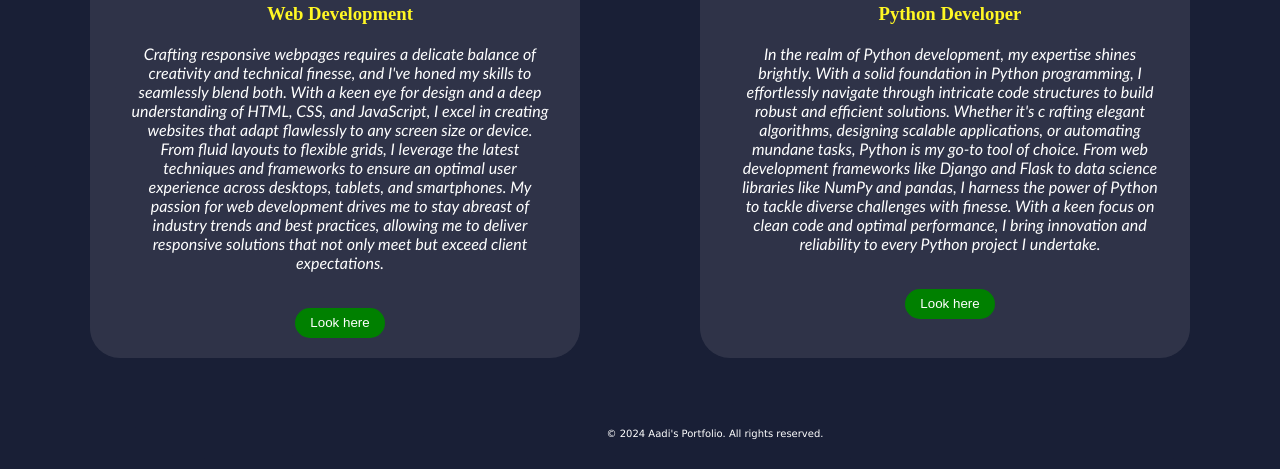
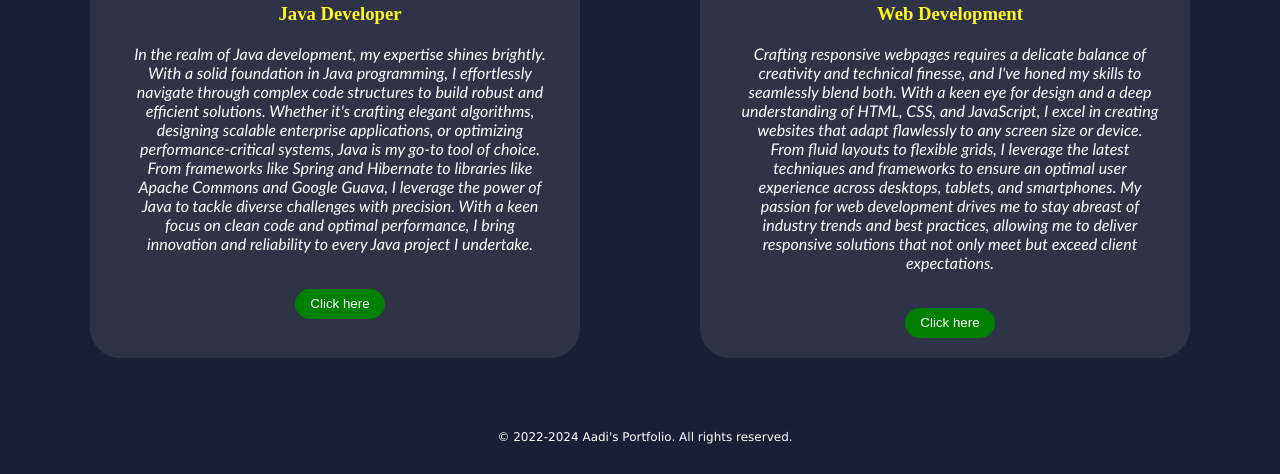
Before and after one commit to Aadi-kommula/Portfolio, a plain HTML site: page services.html in a window 1280 px wide. Shown: the part 389-863 px from the top of the page. Drawn offline with Linux system fonts and the light colour scheme.

Commit message:
Dynamic footer year added

```diff
--- a/main.css
+++ b/main.css
@@ -86,10 +86,13 @@ button{
 button:hover{
     background-color: #3862e1;
 }
+footer p span{
+    color: white;
+}
 footer p{
 
    font-family:'Lucida Sans', 'Lucida Sans Regular', 'Lucida Grande', 'Lucida Sans Unicode', Geneva, Verdana, sans-serif;
-   font-size: 10px;
+   font-size: 12px;
    text-align: center;
    font-weight: normal;
    margin-top: 40px;
--- a/services.html
+++ b/services.html
@@ -63,8 +63,10 @@ h3{
 p{
     font-style: italic;
     font-family:'Gill Sans', 'Gill Sans MT', Calibri, 'Trebuchet MS', sans-serif;
+    text-wrap-mode:wrap;
+
 }
-p:hover{
+#content:hover{
     font-weight: bold;
 }
 button{
@@ -84,10 +86,10 @@ button:hover{
 footer p{
 
 font-family:'Lucida Sans', 'Lucida Sans Regular', 'Lucida Grande', 'Lucida Sans Unicode', Geneva, Verdana, sans-serif;
-font-size: 10px;
+font-size: 12px;
 text-align: center;
-font-weight: normal;
-margin-left: 150px;
+font-weight:normal;
+margin-left: 10px;
 font-style: normal;
 }
 .container {animation: fadeIn 9s ;}
@@ -96,14 +98,7 @@ font-style: normal;
         50% {opacity: 5;}
 }
 </style>
-<script>
-function webdev(){
-    window.location="https://azure-liane-15.tiiny.site/";
-}
-function pythondev(){
-    window.location="https://github.com/Aadi-kommula/React-Customer-Deatils-App";
-}
-</script>
+
     <div class="navbar">
         <a href="contact.html">CONTACT</a>
         <a href="about.html">ABOUT</a>
@@ -112,35 +107,49 @@ function pythondev(){
     </div>
     <h2>My Services</h2>
     <div class="container">
+        <div class="user-info">
+            <i class="fa-brands fa-java"></i>
+            <h3>Java Developer</h3>
+            <p id="content">In the realm of Java development, my expertise shines brightly.
+                With a solid foundation in Java programming, I effortlessly navigate through
+                complex code structures to build robust
+                 and efficient solutions. Whether it's crafting elegant algorithms, designing scalable
+                 enterprise applications, or optimizing performance-critical systems, Java is my go-to tool of choice.
+                 From frameworks like Spring and Hibernate to libraries like Apache Commons and Google Guava,
+                 I leverage the power of Java to tackle diverse challenges with precision. With a keen focus on clean code
+                 and optimal performance, I bring innovation and reliability to every Java project I undertake.</p>
+                   <button onclick="pythondev()">Click here</button>
+             </div>
+
        <div class="user-info">
        <i class="fa-solid fa-code"></i>
         <h3>Web Development</h3>
-        <p>Crafting responsive webpages requires a delicate balance of creativity and technical finesse,
+        <p id="content">Crafting responsive webpages requires a delicate balance of creativity and technical finesse,
             and I've honed my skills to seamlessly blend both. With a keen eye for design and a deep
             understanding of HTML, CSS, and JavaScript, I excel in creating websites that adapt flawlessly
              to any screen size or device. From fluid layouts to flexible grids, I leverage the latest techniques
               and frameworks to ensure an optimal user experience across desktops, tablets, and smartphones.
               My passion for web development drives me to stay abreast of industry trends and best practices,
                allowing me to deliver responsive solutions that not only meet but exceed client expectations.</p>
-        <button onclick="webdev()">Look here</button>
+        <button onclick="webdev()">Click here</button>
        </div>
 
-      <div class="user-info">
-        <i class="fa-brands fa-python"></i>
-        <h3>Python Developer</h3>
-        <p>In the realm of Python development, my expertise shines brightly. With a solid foundation in Python programming,
-             I effortlessly navigate through intricate code structures to build robust and efficient solutions. Whether it's c
-             rafting elegant algorithms, designing scalable applications, or automating mundane tasks, Python is my go-to tool of
-              choice. From web development frameworks like Django and Flask to data science libraries like NumPy and pandas,
-              I harness the power of Python to tackle diverse challenges with finesse. With a keen focus on clean code and optimal
-               performance, I bring innovation and reliability to every Python project I undertake.</p>
-               <button onclick="pythondev()">Look here</button>
-         </div>
     </div>
     <footer>
-        <p>&copy; 2024 Aadi's Portfolio. All rights reserved.</p>
+        <p>&copy; 2022-<span id="current-year"></span> Aadi's Portfolio. All rights reserved.</p>
         </div>
       </footer>
-
+      <script>
+        function webdev(){
+            window.location="https://aadi-webapps.free.nf/";
+        }
+        function pythondev(){
+            window.location="https://github.com/Aadi-kommula/React-Customer-Deatils-App";
+        }
+       let date =new Date()
+        var year=date.getFullYear();
+        //console.log(year);
+        document.getElementById("current-year").innerHTML=year;
+        </script>
 </body>
 </html>
```
Also changed, not shown: about.html (+24 -8 lines), contact.html (+16 -7 lines), index.html (+10 -3 lines), 2 other files.
